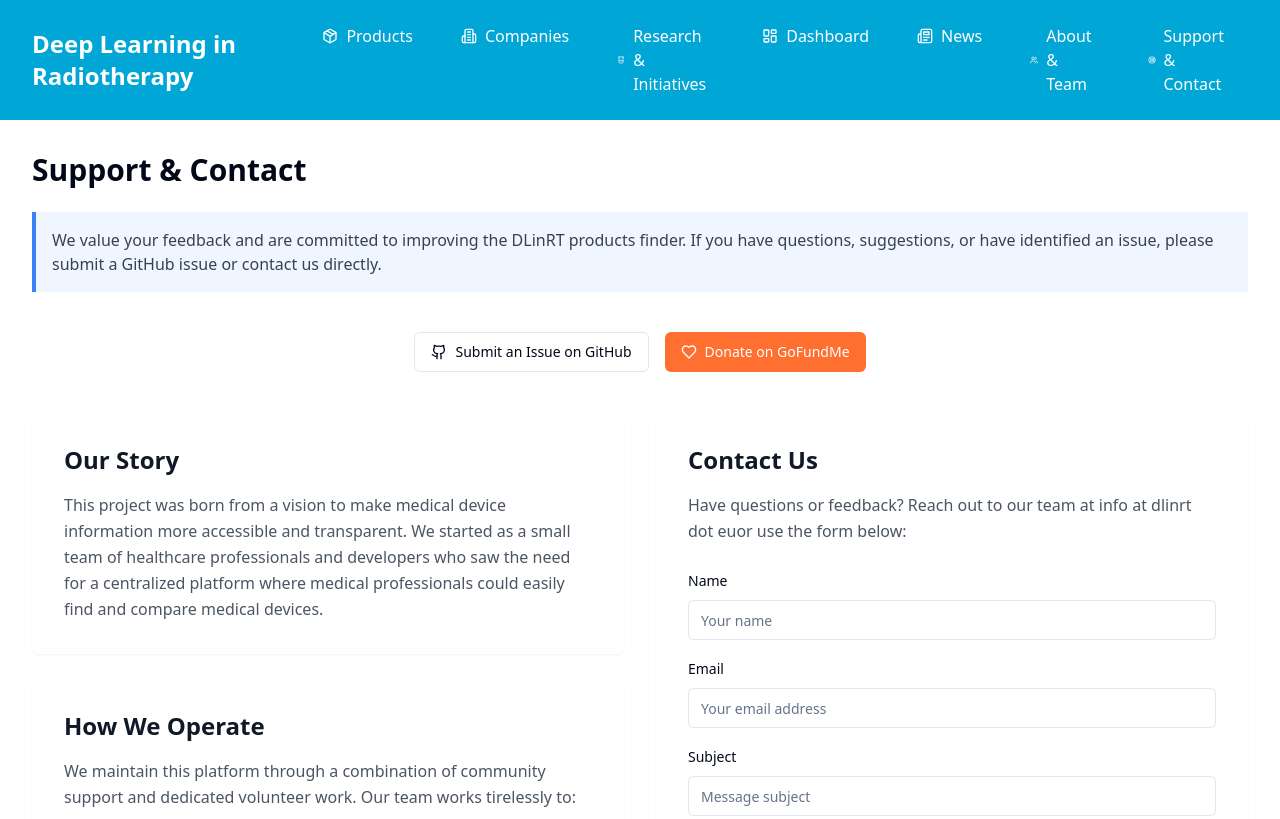
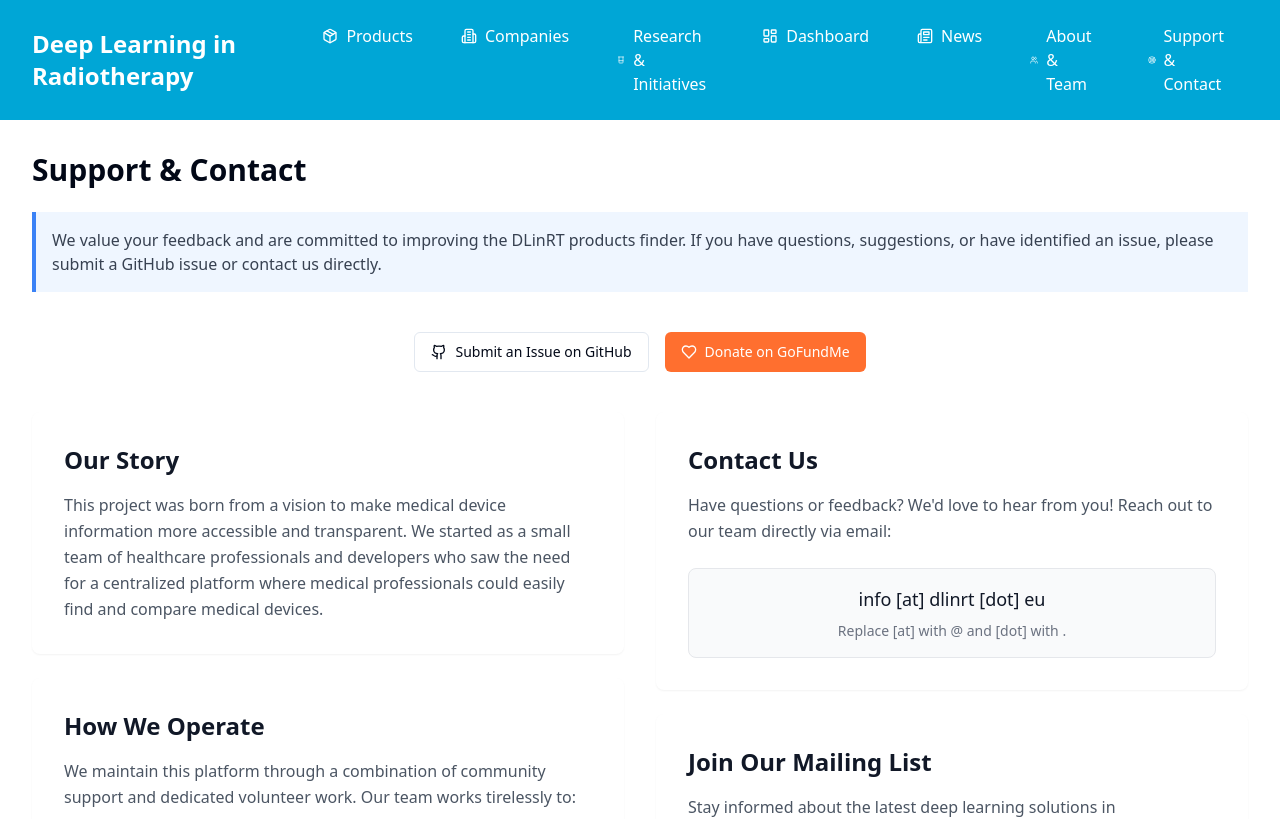
Before and after one commit to DLinRT-eu/website, a React (Vite) app: page /support in a window 1280 px wide. Shown: the top 819 px of the page. Built offline with nearby package versions, Linux system fonts and the light colour scheme.

Commit message:
Refactor: Replace contact form with email info
- Removed the contact form from the Support page.
- Replaced the form with a paragraph displaying the email address in an obfuscated format to prevent scraping.
- Maintained the existing structure and styling of the section.

```diff
--- a/src/pages/Support.tsx
+++ b/src/pages/Support.tsx
@@ -2,7 +2,6 @@
 import React from 'react';
 import { Button } from "@/components/ui/button";
 import { Github, Heart } from 'lucide-react';
-import ContactForm from '@/components/ContactForm';
 import MailingListSignup from '@/components/MailingListSignup';
 import SEO from '@/components/SEO';
 import Footer from "@/components/Footer";
@@ -86,10 +85,16 @@ const Support = () => {
             <section className="bg-white rounded-lg p-8 shadow-sm mb-6">
               <h2 className="text-2xl font-semibold text-gray-900 mb-4">Contact Us</h2>
               <p className="text-gray-600 leading-relaxed mb-6">
-                Have questions or feedback? Reach out to our team at <span className="font-medium">info at dlinrt dot eu</span>
-                or use the form below:
+                Have questions or feedback? We'd love to hear from you! Reach out to our team directly via email:
               </p>
-              <ContactForm />
+              <div className="bg-gray-50 border border-gray-200 rounded-lg p-4">
+                <p className="text-lg font-medium text-gray-900 text-center">
+                  info [at] dlinrt [dot] eu
+                </p>
+                <p className="text-sm text-gray-500 text-center mt-2">
+                  Replace [at] with @ and [dot] with .
+                </p>
+              </div>
             </section>
 
             <section className="bg-white rounded-lg p-8 shadow-sm">
```
